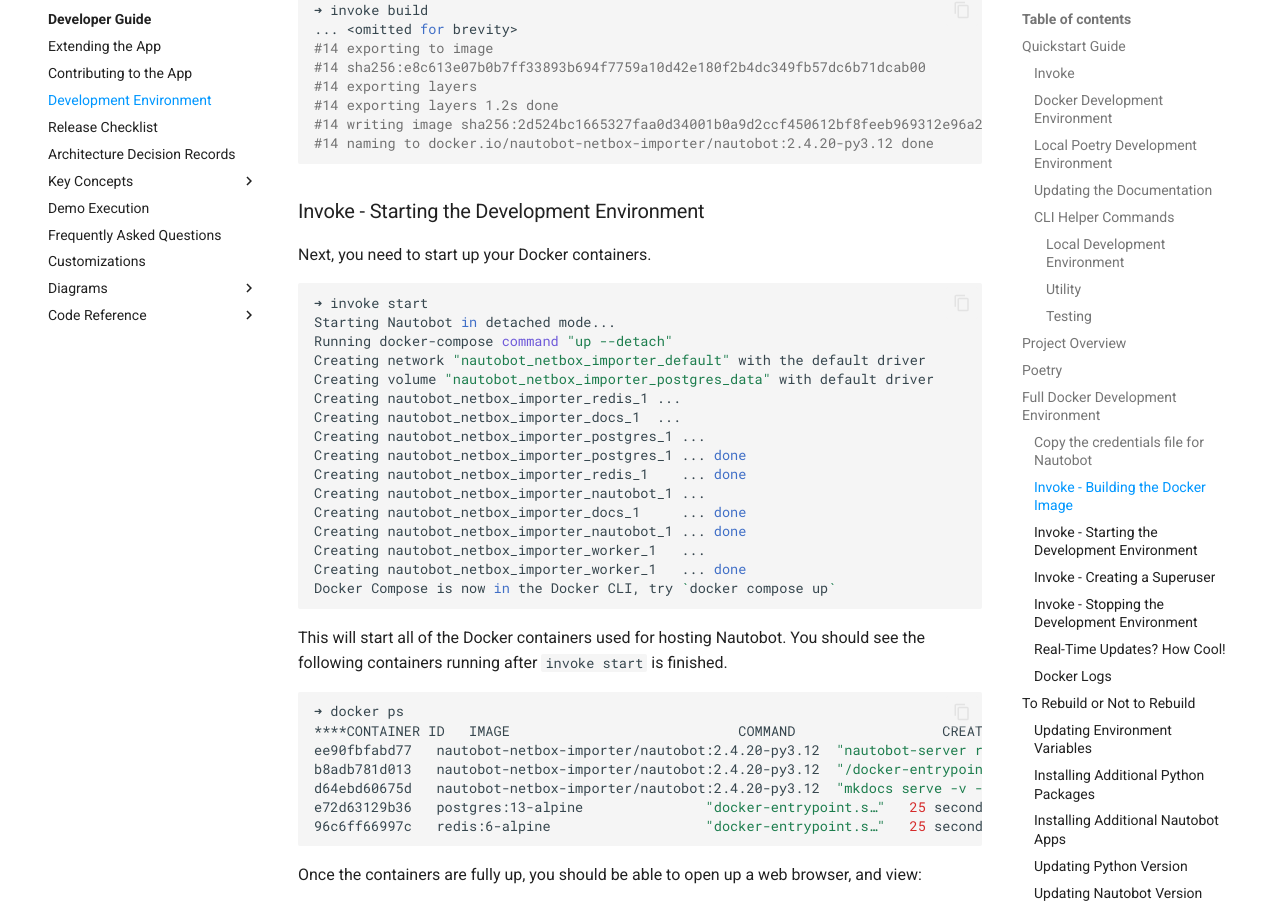
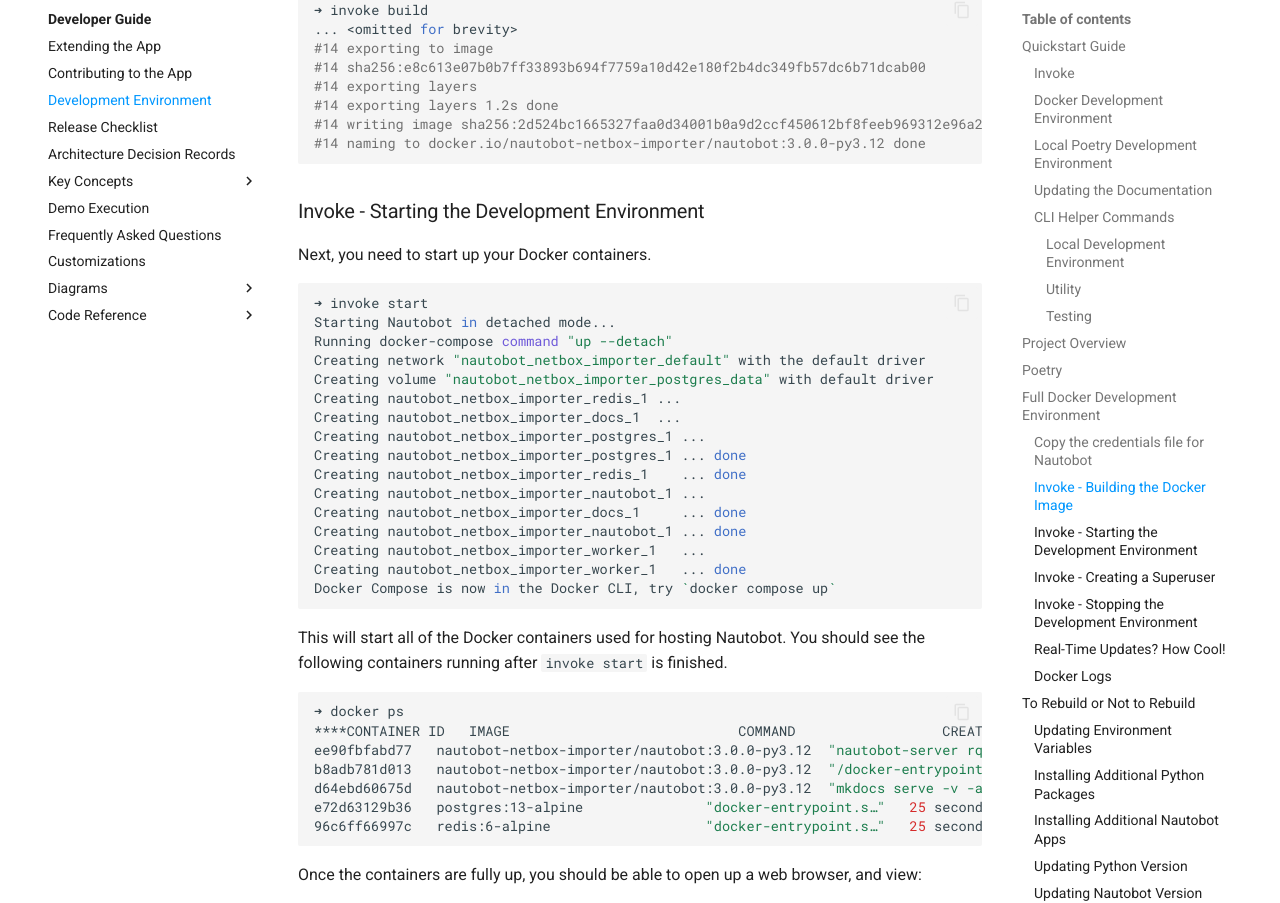
Before and after one commit to nautobot/nautobot-app-netbox-importer, an MkDocs documentation site: the page built from docs/dev/dev_environment.md, in a window 1280 px wide and 1400 px high, scrolled down 5345 px. Shown: the part 126-1029 px from the top of the window. Built offline with MkDocs 1.6.1 and Material for MkDocs 9.7.7, drawn with Linux system fonts in a browser that asks for light colours; comment, search, counter and statistics services are not loaded; some of the changed text lies outside the part shown.

Commit message:
Cookie updated targeting develop by NetworkToCode Cookie Drift Manager Tool (#235)
* Cookie updated targeting develop by NetworkToCode Cookie Drift Manager Tool

- [#291](https://github.com/nautobot/cookiecutter-nautobot-app/issues/291) - Added support for Python `3.13`.

- [#291](https://github.com/nautobot/cookiecutter-nautobot-app/issues/291) - Updated minimum Nautobot version to `3.0.0`.
- [#291](https://github.com/nautobot/cookiecutter-nautobot-app/issues/291) - Updated maximum Nautobot version to `<4.0.0`.
- [#309](https://github.com/nautobot/cookiecutter-nautobot-app/issues/309) - Change the tag-nautobot-app workflow to support multiple nautobot-app versions.
- [#320](https://github.com/nautobot/cookiecutter-nautobot-app/issues/320) - Upstream testing now runs against selected branches.

- [#319](https://github.com/nautobot/cookiecutter-nautobot-app/issues/319) - Fixed nav typo and added missing 2.7.2 release notes.

- [#322](https://github.com/nautobot/cookiecutter-nautobot-app/issues/322) - Updated CI workflow to always regenerate poetry lockfile.

**Full Changelog**: https://github.com/nautobot/cookiecutter-nautobot-app/compare/nautobot-app-v2.7.2...nautobot-app-v3.0.0

* fix merge conflicts

* update lockfile

---------

Co-authored-by: bakebot <info@networktocode.com>
Co-authored-by: Gary Snider <75227981+gsnider2195@users.noreply.github.com>

````diff
--- a/docs/dev/dev_environment.md
+++ b/docs/dev/dev_environment.md
@@ -13,7 +13,7 @@ This is a quick reference guide if you're already familiar with the development
 
 The [Invoke](http://www.pyinvoke.org/) library is used to provide some helper commands based on the environment. There are a few configuration parameters which can be passed to Invoke to override the default configuration:
 
-- `nautobot_ver`: the version of Nautobot to use as a base for any built docker containers (default: 2.4.20)
+- `nautobot_ver`: the version of Nautobot to use as a base for any built docker containers (default: 3.0.0)
 - `project_name`: the default docker compose project name (default: `nautobot-netbox-importer`)
 - `python_ver`: the version of Python to use as a base for any built docker containers (default: 3.12)
 - `local`: a boolean flag indicating if invoke tasks should be run on the host or inside the docker containers (default: False, commands will be run in docker containers)
@@ -181,7 +181,7 @@ The first thing you need to do is build the necessary Docker image for Nautobot
 #14 exporting layers
 #14 exporting layers 1.2s done
 #14 writing image sha256:2d524bc1665327faa0d34001b0a9d2ccf450612bf8feeb969312e96a2d3e3503 done
-#14 naming to docker.io/nautobot-netbox-importer/nautobot:2.4.20-py3.12 done
+#14 naming to docker.io/nautobot-netbox-importer/nautobot:3.0.0-py3.12 done
 ```
 
 ### Invoke - Starting the Development Environment
@@ -212,9 +212,9 @@ This will start all of the Docker containers used for hosting Nautobot. You shou
 ```bash
 ➜ docker ps
 ****CONTAINER ID   IMAGE                            COMMAND                  CREATED          STATUS          PORTS                                       NAMES
-ee90fbfabd77   nautobot-netbox-importer/nautobot:2.4.20-py3.12  "nautobot-server rqw…"   16 seconds ago   Up 13 seconds                                               nautobot_netbox_importer_worker_1
-b8adb781d013   nautobot-netbox-importer/nautobot:2.4.20-py3.12  "/docker-entrypoint.…"   20 seconds ago   Up 15 seconds   0.0.0.0:8080->8080/tcp, :::8080->8080/tcp   nautobot_netbox_importer_nautobot_1
-d64ebd60675d   nautobot-netbox-importer/nautobot:2.4.20-py3.12  "mkdocs serve -v -a …"   25 seconds ago   Up 18 seconds   0.0.0.0:8001->8080/tcp, :::8001->8080/tcp   nautobot_netbox_importer_docs_1
+ee90fbfabd77   nautobot-netbox-importer/nautobot:3.0.0-py3.12  "nautobot-server rqw…"   16 seconds ago   Up 13 seconds                                               nautobot_netbox_importer_worker_1
+b8adb781d013   nautobot-netbox-importer/nautobot:3.0.0-py3.12  "/docker-entrypoint.…"   20 seconds ago   Up 15 seconds   0.0.0.0:8080->8080/tcp, :::8080->8080/tcp   nautobot_netbox_importer_nautobot_1
+d64ebd60675d   nautobot-netbox-importer/nautobot:3.0.0-py3.12  "mkdocs serve -v -a …"   25 seconds ago   Up 18 seconds   0.0.0.0:8001->8080/tcp, :::8001->8080/tcp   nautobot_netbox_importer_docs_1
 e72d63129b36   postgres:13-alpine               "docker-entrypoint.s…"   25 seconds ago   Up 19 seconds   0.0.0.0:5432->5432/tcp, :::5432->5432/tcp   nautobot_netbox_importer_postgres_1
 96c6ff66997c   redis:6-alpine                   "docker-entrypoint.s…"   25 seconds ago   Up 21 seconds   0.0.0.0:6379->6379/tcp, :::6379->6379/tcp   nautobot_netbox_importer_redis_1
 ```
@@ -410,7 +410,7 @@ namespace.configure(
     {
         "nautobot_netbox_importer": {
             ...
-            "nautobot_ver": "2.4.20",
+            "nautobot_ver": "3.0.0",
 	    ...
         }
     }
--- a/invoke.example.yml
+++ b/invoke.example.yml
@@ -1,6 +1,6 @@
 ---
 nautobot_netbox_importer:
-  nautobot_ver: "2.4.20"
+  nautobot_ver: "3.0.0"
   python_ver: "3.12"
   # local: false
   # compose_dir: "/full/path/to/nautobot-app-netbox-importer/development"
--- a/invoke.mysql.yml
+++ b/invoke.mysql.yml
@@ -1,7 +1,7 @@
 ---
 nautobot_netbox_importer:
   project_name: "nautobot-netbox-importer"
-  nautobot_ver: "2.4.20"
+  nautobot_ver: "3.0.0"
   local: false
   python_ver: "3.12"
   compose_dir: "development"
--- a/pyproject.toml
+++ b/pyproject.toml
@@ -16,6 +16,7 @@ classifiers = [
     "Programming Language :: Python :: 3.10",
     "Programming Language :: Python :: 3.11",
     "Programming Language :: Python :: 3.12",
+    "Programming Language :: Python :: 3.13",
 ]
 packages = [
     { include = "nautobot_netbox_importer" },
@@ -26,9 +27,8 @@ include = [
 ]
 
 [tool.poetry.dependencies]
-python = ">=3.10,<3.13"
+python = ">=3.10,<3.14"
 # Used for local development
-nautobot = ">=2.4.20,<3.0.0"
 diffsync = "^2.1.0"
 colorama = "^0.4.6"
 Markdown = "^3.6"
@@ -37,6 +37,7 @@ python-dateutil = "^2.9.0"
 ijson = "^3.2.3"
 netaddr = ">=0.10.1"
 packaging = "^24.1"
+nautobot = ">=3.0.0,<4.0.0"
 
 [tool.poetry.group.dev.dependencies]
 coverage = "*"
--- a/tasks.py
+++ b/tasks.py
@@ -52,7 +52,7 @@ namespace = Collection("nautobot_netbox_importer")
 namespace.configure(
     {
         "nautobot_netbox_importer": {
-            "nautobot_ver": "2.4.20",
+            "nautobot_ver": "3.0.0",
             "project_name": "nautobot-netbox-importer",
             "python_ver": "3.12",
             "local": False,
````
Also changed, not shown: docs/admin/install.md (+1 -1 lines), .cookiecutter.json, .github/ISSUE_TEMPLATE/bug_report.md, .github/ISSUE_TEMPLATE/feature_request.md, 5 other files.
